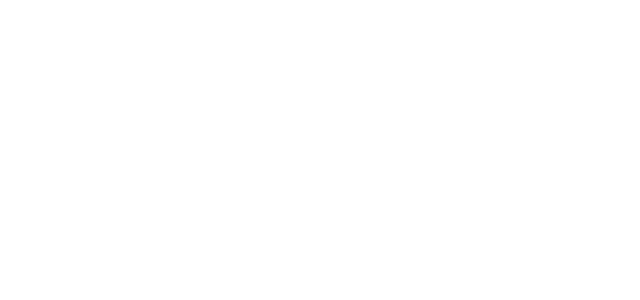
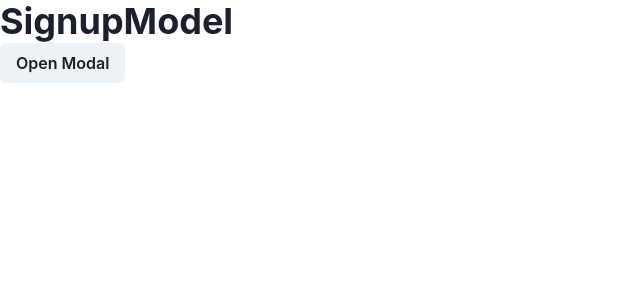
Before and after one commit to spsanchore13/spicy-muscle-8472, a React (Create React App) app in the folder client/: page /signup in a window 1280 px wide. Before the commit this address had no page. Shown: the top 300 px of the page, without its empty margins (0-640 px from the left). Built offline with nearby package versions, Linux system fonts and the light colour scheme.

Commit message:
signup page added

```diff
--- a/client/src/App.js
+++ b/client/src/App.js
@@ -1,12 +1,14 @@
 import { Route, Routes } from "react-router-dom";
 import "./App.css";
 import ProductPage from "./pages/ProductPage";
+import Signup from "./pages/Signup";
 
 function App() {
   return (
     <div className="App">
       <Routes>
         <Route path="/products" element={<ProductPage />} />
+        <Route path="/signup" element={<Signup />} />
       </Routes>
     </div>
   );
--- /dev/null
+++ b/client/src/components/signup/Modal.jsx
@@ -0,0 +1,36 @@
+import {
+  Modal,
+  ModalOverlay,
+  ModalContent,
+  ModalHeader,
+  ModalFooter,
+  ModalBody,
+  ModalCloseButton,
+  Button,
+  useDisclosure,
+} from "@chakra-ui/react";
+
+export default function SignupModel() {
+  const { isOpen, onOpen, onClose } = useDisclosure();
+  return (
+    <>
+      <Button onClick={onOpen}>Open Modal</Button>
+
+      <Modal isOpen={isOpen} onClose={onClose}>
+        <ModalOverlay />
+        <ModalContent>
+          <ModalHeader>Modal Title</ModalHeader>
+          <ModalCloseButton />
+          <ModalBody>hello</ModalBody>
+
+          <ModalFooter>
+            <Button colorScheme="blue" mr={3} onClick={onClose}>
+              Close
+            </Button>
+            <Button variant="ghost">Secondary Action</Button>
+          </ModalFooter>
+        </ModalContent>
+      </Modal>
+    </>
+  );
+}
--- /dev/null
+++ b/client/src/pages/Signup.jsx
@@ -0,0 +1,14 @@
+import { Box, Heading } from '@chakra-ui/layout'
+import React from 'react'
+import SignupModel from '../components/signup/Modal'
+
+const Signup = () => {
+  return (
+    <Box>
+        <Heading>SignupModel</Heading>
+        <SignupModel/>
+    </Box>
+  )
+}
+
+export default Signup
```
